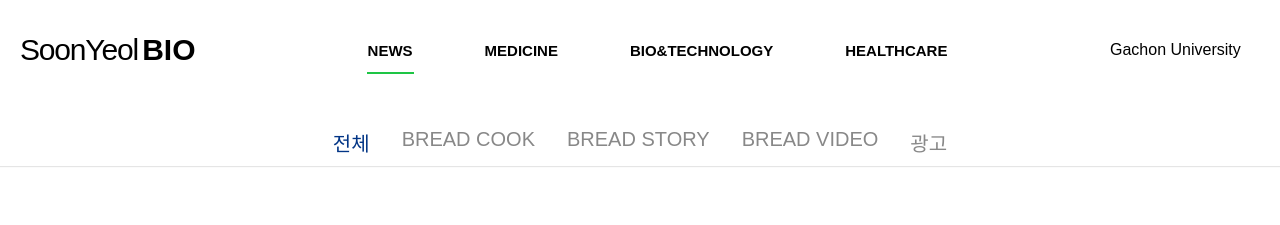
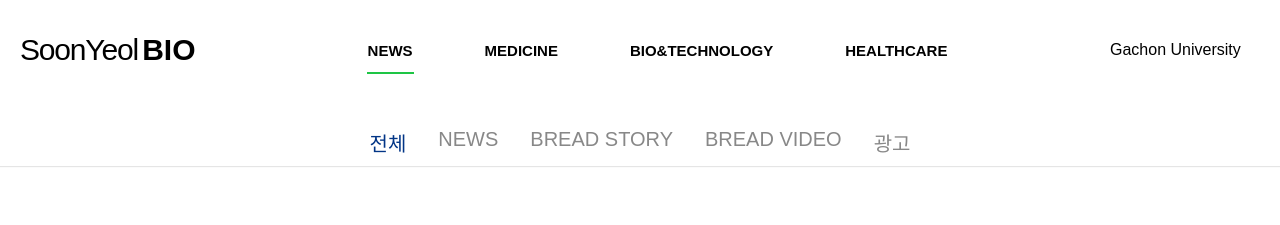
Before and after one commit to 2sojeong/Advanced_Web_Frontend_23, a React (Create React App) app: page /tag in a window 1280 px wide. Shown: the top 225 px of the page. Built offline with nearby package versions, Linux system fonts and the light colour scheme; a web font is replaced by a local one.

Commit message:
Update component11.js

```diff
--- a/src/components/component11.js
+++ b/src/components/component11.js
@@ -12,16 +12,16 @@ const Component11 = () => {
                                     <a href="https://www.paris.co.kr/bread-now/?cat=전체" data-slug="전체" style={{ fontSize: "20px", padding: "18px 16px", display: "blocK", fontWeight: "500", color: "#023586", position: "relative", transition: "color .3s ease-out", boxShadow: "none", textDecoration: "none", boxSizing: "border-box" }}>전체</a>
                                 </li>
                                 <li class="">
-                                    <a href="https://www.paris.co.kr/bread-now/?cat=breadcook" data-term_id="361" data-slug="breadcook" style={{ fontSize: "20px", padding: "18px 16px", display: "blocK", fontWeight: "500", color: "#888", position: "relative", transition: "color .3s ease-out", boxShadow: "none", textDecoration: "none", boxSizing: "border-box" }}>BREAD COOK</a>
+                                    <a href="https://www.paris.co.kr/bread-now/?cat=breadcook" data-term_id="361" data-slug="breadcook" style={{ fontSize: "20px", padding: "18px 16px", display: "blocK", fontWeight: "500", color: "#888", position: "relative", transition: "color .3s ease-out", boxShadow: "none", textDecoration: "none", boxSizing: "border-box", textTransform: 'uppercase' }}>News</a>
                                 </li>
                                 <li class="">
-                                    <a href="https://www.paris.co.kr/bread-now/?cat=breadstory" data-term_id="362" data-slug="breadstory" style={{ fontSize: "20px", padding: "18px 16px", display: "blocK", fontWeight: "500", color: "#888", position: "relative", transition: "color .3s ease-out", boxShadow: "none", textDecoration: "none", boxSizing: "border-box" }}>BREAD STORY</a>
+                                    <a href="https://www.paris.co.kr/bread-now/?cat=breadstory" data-term_id="362" data-slug="breadstory" style={{ fontSize: "20px", padding: "18px 16px", display: "blocK", fontWeight: "500", color: "#888", position: "relative", transition: "color .3s ease-out", boxShadow: "none", textDecoration: "none", boxSizing: "border-box", textTransform: 'uppercase' }}>BREAD STORY</a>
                                 </li>
                                 <li class="">
-                                    <a href="https://www.paris.co.kr/bread-now/?cat=breadvideo" data-term_id="8" data-slug="breadvideo" style={{ fontSize: "20px", padding: "18px 16px", display: "blocK", fontWeight: "500", color: "#888", position: "relative", transition: "color .3s ease-out", boxShadow: "none", textDecoration: "none", boxSizing: "border-box" }}>BREAD VIDEO</a>
+                                    <a href="https://www.paris.co.kr/bread-now/?cat=breadvideo" data-term_id="8" data-slug="breadvideo" style={{ fontSize: "20px", padding: "18px 16px", display: "blocK", fontWeight: "500", color: "#888", position: "relative", transition: "color .3s ease-out", boxShadow: "none", textDecoration: "none", boxSizing: "border-box", textTransform: 'uppercase' }}>BREAD VIDEO</a>
                                 </li>
                                 <li class="" >
-                                    <a href="https://www.paris.co.kr/bread-now/?cat=advertisement" data-term_id="10" data-slug="advertisement" style={{ fontSize: "20px", padding: "18px 16px", display: "blocK", fontWeight: "500", color: "#888", position: "relative", transition: "color .3s ease-out", boxShadow: "none", textDecoration: "none", boxSizing: "border-box" }}>광고</a>
+                                    <a href="https://www.paris.co.kr/bread-now/?cat=advertisement" data-term_id="10" data-slug="advertisement" style={{ fontSize: "20px", padding: "18px 16px", display: "blocK", fontWeight: "500", color: "#888", position: "relative", transition: "color .3s ease-out", boxShadow: "none", textDecoration: "none", boxSizing: "border-box", textTransform: 'uppercase' }}>광고</a>
                                 </li>
                             </ul>
                         </div>
```
